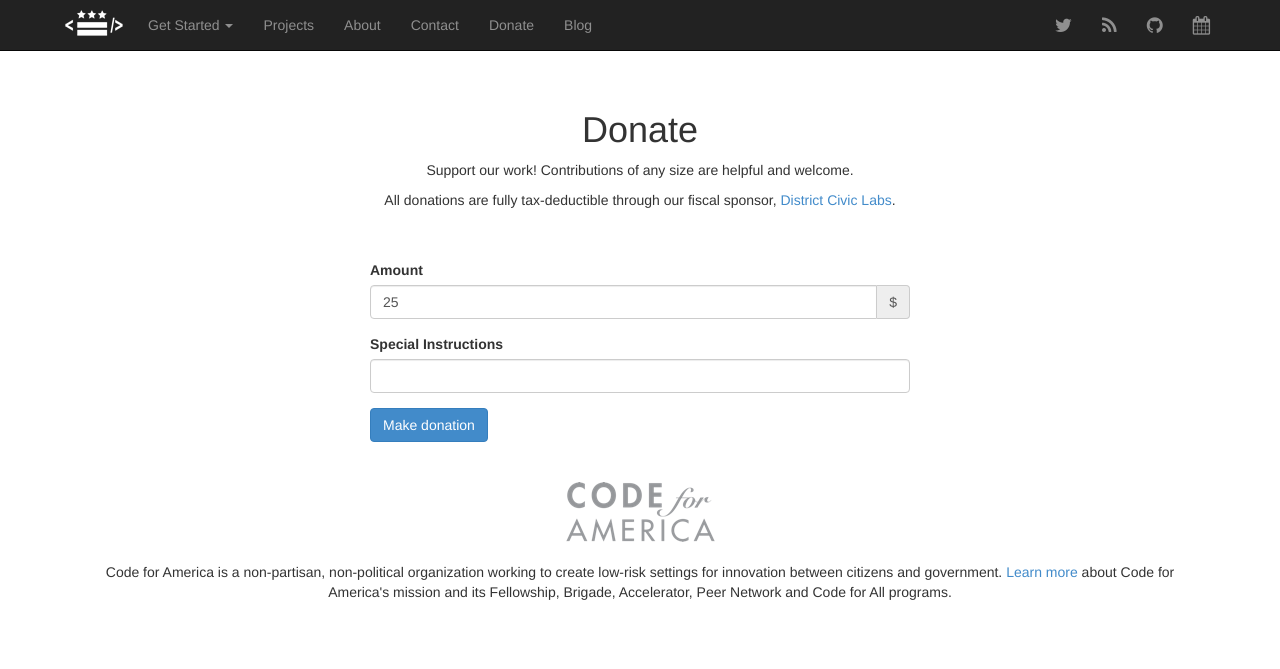
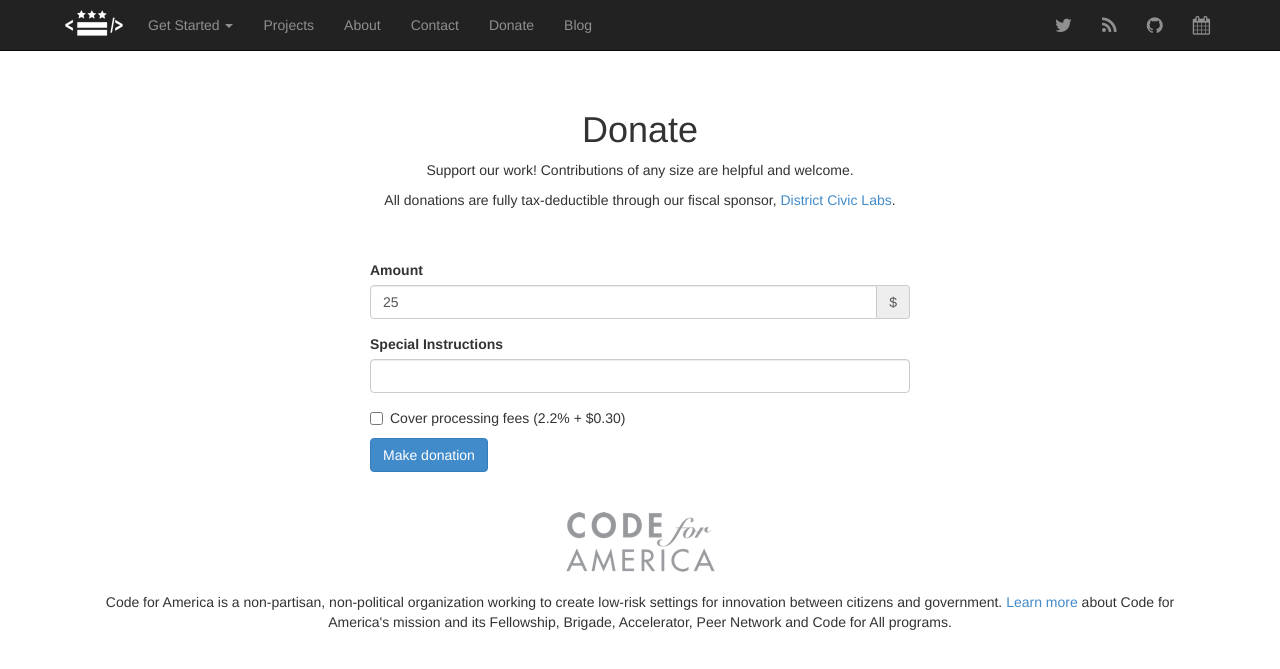
Before and after one commit to civictechdc/codefordc.github.com, a Jekyll site: the page built from donate.html, in a window 1280 px wide. Shown: the top 669 px of the page. Built offline with Jekyll 4.4.1, drawn with Linux system fonts in a browser that asks for light colours.

Commit message:
add option to cover processing fees

```diff
--- a/donate.html
+++ b/donate.html
@@ -23,6 +23,12 @@
           <input type="text" class="form-control" id="special-instructions" placeholder="">
         </div>
 
+        <div class="checkbox">
+          <label>
+            <input type="checkbox" id="cover-fees"> Cover processing fees (2.2% + $0.30)
+          </label>
+        </div>
+
         <button type="submit" class="btn btn-primary" id="donationButton">Make donation</button>
         </form>
 
@@ -73,12 +79,16 @@
         }
         });
         document.getElementById('donationButton').addEventListener('click', function(e) {
+          amount = Number(document.getElementById('donation-amount').value + "00");
+          if (document.getElementById('cover-fees').checked) {
+            amount = (amount * 1.022) + 30;
+          }
         // Open Checkout with further options:
         handler.open({
           name: 'Code for DC',
           description: 'Donation',
           image: 'https://codefordc.org/assets/img/logo/code-for-dc-logo-256.png',
-          amount: Number(document.getElementById('donation-amount').value + "00"),
+          amount: amount,
           allowRememberMe: false
         });
         e.preventDefault();
```
Also changed, not shown: other parts of donate.html (+2 -2 lines).
